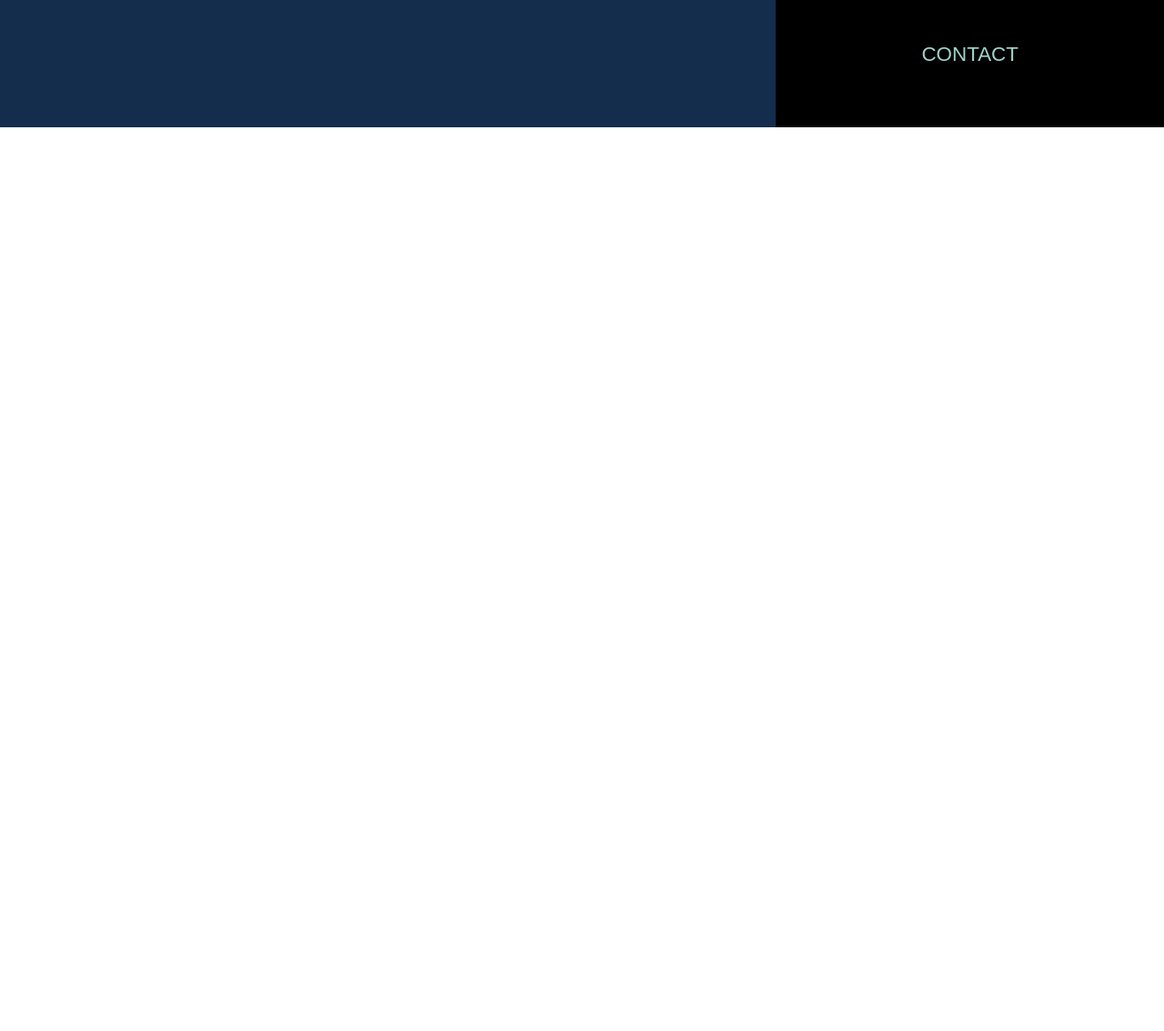
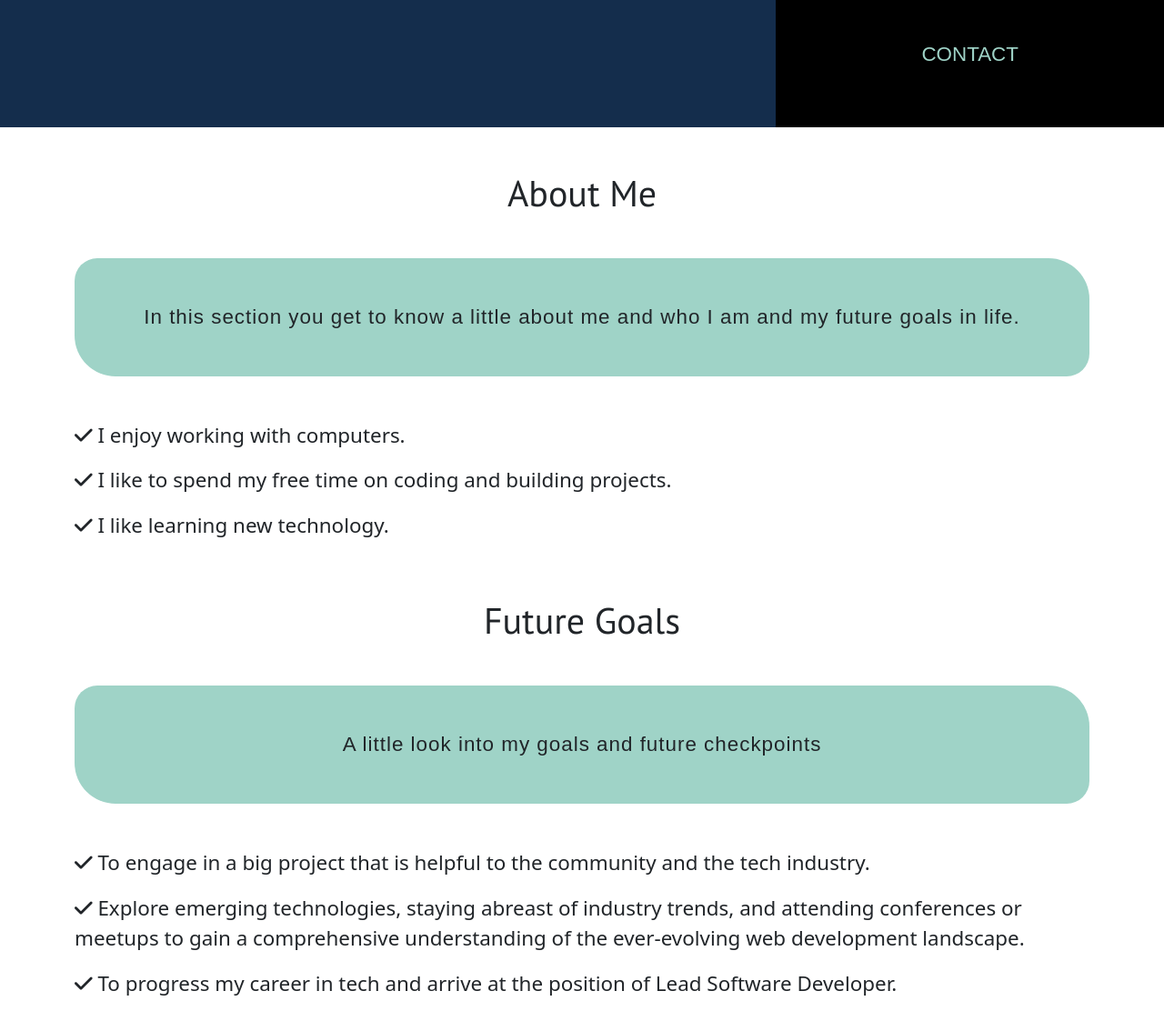
Before and after one commit to Ennie0906/EA-Portfolio, a plain HTML site: page index.html in a window 1280 px wide. Shown: the part 500-1634 px from the top of the page at 91% size. Before the commit the page ends 800 px from the top, so only its background shows below. Drawn offline with nearby package versions, Linux system fonts and the light colour scheme; a web font is replaced by a local one.

Commit message:
added about me section

```diff
--- a/images/css/style.css
+++ b/images/css/style.css
@@ -12,7 +12,13 @@ font-family: 'Sansita', sans-serif;
     height: 80px;
 }
 
+h1,h2,h3,h4,h5,h6{
+    font-family: 'PT Sans', sans-serif;
+}
 
+p{
+    font-family: 'Hind Guntur', sans-serif;
+}
 
 /* Navbar link */
 
@@ -113,66 +119,15 @@ padding-bottom:10px ;
 
 }
 
-/* .menu-container {
-    font-size: 0;
-    width: 100%;
-    margin: 0;
-    height: 100%;
+/* About Me */
+
+
+.text-style{
+    letter-spacing: 1px;
 }
 
-ul{
-    padding: 0;
-    margin: 0;
-    width: 100%;
-    list-style: none;
+.bg-about-me{
+    background-color: #9fd3c7;
+    border-radius: 25px 45px;
+    font-size: 1.4rem;
 }
-#nav {
-    margin: 0;
-    padding: 0;
-}
-
-#nav li {
-    font-size: 14px;
-    padding: 0;
-    margin: 0;
-    background-color: pink;
-    list-style-type: none;
-}
-
-.menuitem {
-    height: 120px;
-    text-align: center;
-    padding: 0;
-}
-
-.menuitem a {
-    width: 100%;
-    color: #e90b0b;
-    text-decoration: none;
-    height: 100%
-}
-
-.menuitem a i {
-    font-size: 26px;
-    display: block;
-    color: #faf7f7;
-    padding-top: 22px;
-}
-
-.menuitem span {
-    font-weight: 300;
-    font-family: 'Roboto', sans-serif;
-    letter-spacing: 2px;
-    display: block;
-    width: 100%;
-    padding-top: 10px;
-    text-transform: uppercase;
-    text-align: center;
-}
-
-/* Hover Section */
-
-/* .hvr-back-pulse:before {
-    background-color: rgba(0, 0, 0, 0.6);
-    height: 120px;
-} */
--- a/index.html
+++ b/index.html
@@ -33,14 +33,14 @@
 
     <main>
 
-        <div class="container-fluid">
+        <nav class="container-fluid">
 
             <!-- Left side -->
 
             <div class="row row-style">
                 <div class="col-12 col-md-8 first-bg">
                     <div class="para-position">
-                        <h1>Hi I am <span class="name-color">Enes</span></h1>
+                        <h1>Hi, I am <span class="name-color">Enes</span></h1>
                         <p><span class="p-color">Junior</span> Full-Stack Web Developer</p>
 
                     </div>
@@ -70,8 +70,7 @@
                 </div>
 
             </div>
-
-        </div>
+        </nav>
 
 
         <!-- End of right side -->
@@ -81,6 +80,42 @@
 
 
     <section>
+        <div class="container">
+            <div class="row">
+                <div class="col-12">
+                    <h1 class="text-center my-5 bg">About Me</h1>
+                    <p class="text-center text-style bg-about-me p-5">In this section you get to know a little about me
+                        and
+                        who I am and
+                        my future
+                        goals in
+                        life.</p>
+                    <ul class="list-unstyled font-size my-5">
+                        <li class="pb-3"><i class="fa-solid fa-check"></i> I enjoy working with computers.</li>
+                        <li class="pb-3"><i class="fa-solid fa-check"></i> I like to spend my free time on coding and
+                            building
+                            projects.
+                        </li>
+                        <li class="pb-3"><i class="fa-solid fa-check"></i> I like learning new technology.</li>
+                    </ul>
+                    <h1 class="text-center my-5 bg">Future Goals</h1>
+                    <p class="text-center text-style bg-about-me p-5">A little look into my goals and future checkpoints
+                    <ul class="list-unstyled font-size my-5">
+                        <li class="pb-3"><i class="fa-solid fa-check"></i> To engage in a big project that is helpful to
+                            the community and the tech industry.</li>
+                        <li class="pb-3"><i class="fa-solid fa-check"></i> Explore emerging technologies, staying
+                            abreast of industry trends, and attending conferences or meetups to gain a comprehensive
+                            understanding of the ever-evolving web development landscape.
+                        </li>
+                        <li class="pb-3"><i class="fa-solid fa-check"></i> To progress my career in tech and arrive at
+                            the position of Lead Software Developer.</li>
+                    </ul>
+                </div>
+            </div>
+        </div>
+
+
+
 
     </section>
 
```
